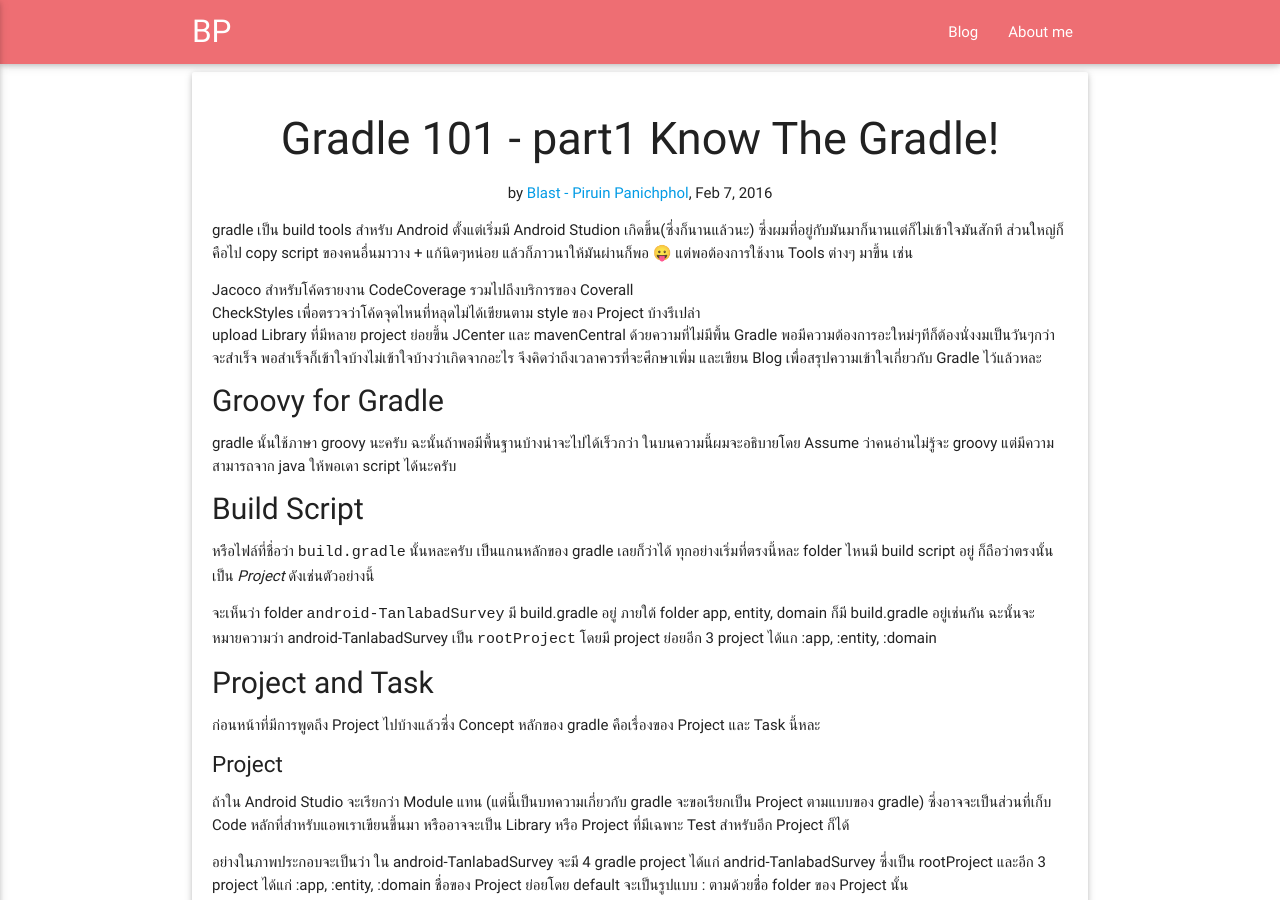
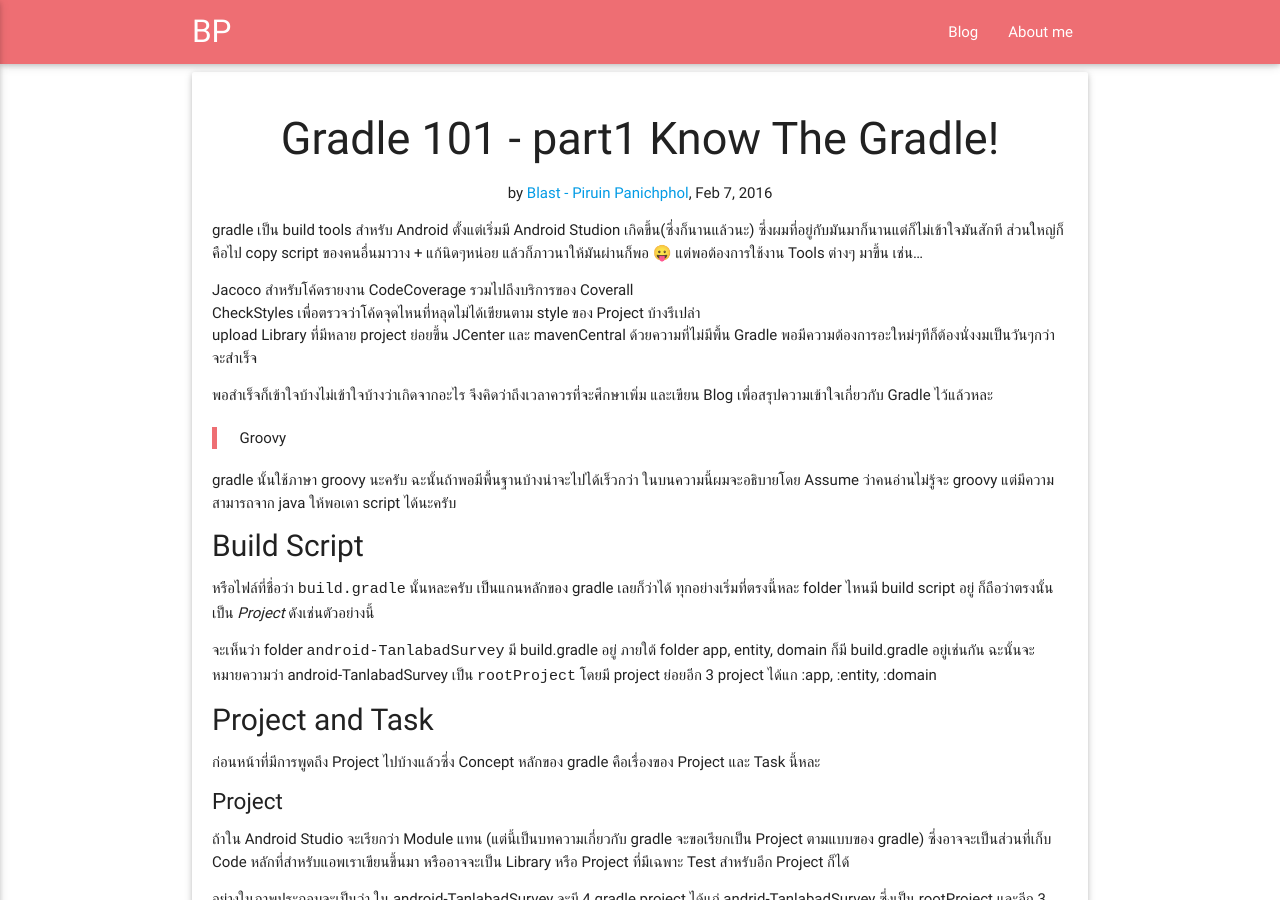
Before and after one commit to piruin/piruin.github.io, a Jekyll site: the page built from _posts/2016-02-07-gradle-part-1.md, in a window 1280 px wide and 900 px high. Built offline with Jekyll 4.4.1, drawn with Linux system fonts in a browser that asks for light colours; nearby versions of some CDN libraries.

Commit message:
correct heading usage on post file

```diff
--- a/_posts/2016-02-07-gradle-part-1.md
+++ b/_posts/2016-02-07-gradle-part-1.md
@@ -5,56 +5,54 @@
 description: Basic of gradle you should known.
 author: Blast - Piruin Panichphol
 ---
+gradle เป็น build tools สำหรับ Android ตั้งแต่เริ่มมี Android Studion เกิดขึ้น(ซึ่งก็นานแล้วนะ) ซึ่งผมที่อยู่กับมันมาก็นานแต่ก็ไม่เข้าใจมันสักที ส่วนใหญ่ก็คือไป copy script ของคนอื่นมาวาง + แก้นิดๆหน่อย แล้วก็ภาวนาให้มันผ่านก็พอ 😛 แต่พอต้องการใช้งาน Tools ต่างๆ มาขึ้น เช่น...
 
-gradle เป็น build tools สำหรับ Android ตั้งแต่เริ่มมี Android Studion เกิดขึ้น(ซึ่งก็นานแล้วนะ) ซึ่งผมที่อยู่กับมันมาก็นานแต่ก็ไม่เข้าใจมันสักที ส่วนใหญ่ก็คือไป copy script ของคนอื่นมาวาง + แก้นิดๆหน่อย แล้วก็ภาวนาให้มันผ่านก็พอ 😛 แต่พอต้องการใช้งาน Tools ต่างๆ มาขึ้น เช่น
 - Jacoco สำหรับโค้ดรายงาน CodeCoverage รวมไปถึงบริการของ Coverall
 - CheckStyles เพื่อตรวจว่าโค้ดจุดไหนที่หลุดไม่ได้เขียนตาม style ของ Project บ้างรึเปล่า
-- upload Library ที่มีหลาย project ย่อยขึ้น JCenter และ mavenCentral
-ด้วยความที่ไม่มีพื้น Gradle พอมีความต้องการอะใหม่ๆทีก็ต้องนั่งงมเป็นวันๆกว่าจะสำเร็จ พอสำเร็จก็เข้าใจบ้างไม่เข้าใจบ้างว่าเกิดจากอะไร  จึงคิดว่าถึงเวลาควรที่จะศึกษาเพิ่ม และเขียน Blog เพื่อสรุปความเข้าใจเกี่ยวกับ Gradle ไว้แล้วหละ
+- upload Library ที่มีหลาย project ย่อยขึ้น JCenter และ mavenCentral ด้วยความที่ไม่มีพื้น Gradle พอมีความต้องการอะใหม่ๆทีก็ต้องนั่งงมเป็นวันๆกว่าจะสำเร็จ
 
-## Groovy for Gradle
+พอสำเร็จก็เข้าใจบ้างไม่เข้าใจบ้างว่าเกิดจากอะไร จึงคิดว่าถึงเวลาควรที่จะศึกษาเพิ่ม และเขียน Blog เพื่อสรุปความเข้าใจเกี่ยวกับ Gradle ไว้แล้วหละ
+
+> Groovy
+
 gradle นั้นใช้ภาษา groovy นะครับ ฉะนั้นถ้าพอมีพื้นฐานบ้างน่าจะไปได้เร็วกว่า ในบนความนี้ผมจะอธิบายโดย Assume ว่าคนอ่านไม่รู้จะ groovy แต่มีความสามารถจาก java ให้พอเดา script ได้นะครับ
 
 ## Build Script
-หรือไฟล์ที่ชื่อว่า `build.gradle` นั้นหละครับ เป็นแกนหลักของ gradle เลยก็ว่าได้ ทุกอย่างเริ่มที่ตรงนี้หละ folder ไหนมี build script อยู่ ก็ถือว่าตรงนั้นเป็น *Project* ดังเช่นตัวอย่างนี้
 
+หรือไฟล์ที่ชื่อว่า `build.gradle` นั้นหละครับ เป็นแกนหลักของ gradle เลยก็ว่าได้ ทุกอย่างเริ่มที่ตรงนี้หละ folder ไหนมี build script อยู่ ก็ถือว่าตรงนั้นเป็น _Project_ ดังเช่นตัวอย่างนี้
 
 จะเห็นว่า folder `android-TanlabadSurvey` มี build.gradle อยู่ ภายใต้ folder app, entity, domain ก็มี build.gradle อยู่เช่นกัน ฉะนั้นจะหมายความว่า android-TanlabadSurvey เป็น `rootProject` โดยมี project ย่อยอีก 3 project ได้แก :app, :entity, :domain
 
+## Project and Task
 
-## Project and Task
 ก่อนหน้าที่มีการพูดถึง Project ไปบ้างแล้วซึ่ง Concept หลักของ gradle คือเรื่องของ Project และ Task นี้หละ
 
 ### Project
+
 ถ้าใน Android Studio จะเรียกว่า Module แทน (แต่นี้เป็นบทความเกี่ยวกับ gradle จะขอเรียกเป็น Project ตามแบบของ gradle) ซึ่งอาจจะเป็นส่วนที่เก็บ Code หลักที่สำหรับแอพเราเขียนขึ้นมา หรืออาจจะเป็น Library หรือ Project ที่มีเฉพาะ Test สำหรับอีก Project ก็ได้
 
-อย่างในภาพประกอบจะเป็นว่า ใน android-TanlabadSurvey จะมี 4 gradle project ได้แก่ andrid-TanlabadSurvey ซึ่งเป็น rootProject และอีก 3 project ได้แก่ :app, :entity, :domain
-ชื่อของ Project ย่อยโดย default จะเป็นรูปแบบ : ตามด้วยชื่อ folder ของ Project นั้น
+อย่างในภาพประกอบจะเป็นว่า ใน android-TanlabadSurvey จะมี 4 gradle project ได้แก่ andrid-TanlabadSurvey ซึ่งเป็น rootProject และอีก 3 project ได้แก่ :app, :entity, :domain ชื่อของ Project ย่อยโดย default จะเป็นรูปแบบ : ตามด้วยชื่อ folder ของ Project นั้น
 
 ### Task
-ในแต่ละ Project จะประกอบไปด้วยอย่างน้อย 1 task ซึ่งจะมีมากหรือน้อยก็ขึ้นอยู่กับว่า Project นั้นเรา apply plug-in อะไรเข้าไปบ้าง สำหรับ Android App ที่เราคุ้ยเคยกันดีได้แก่
-`com.android.application` และ `com.android.library` ซึ่งการเพิ่ม plug-in เหล่านี้มักพร้อมกับ task มากมายให้เราได้ใช้งาน
+
+ในแต่ละ Project จะประกอบไปด้วยอย่างน้อย 1 task ซึ่งจะมีมากหรือน้อยก็ขึ้นอยู่กับว่า Project นั้นเรา apply plug-in อะไรเข้าไปบ้าง สำหรับ Android App ที่เราคุ้ยเคยกันดีได้แก่ `com.android.application` และ `com.android.library` ซึ่งการเพิ่ม plug-in เหล่านี้มักพร้อมกับ task มากมายให้เราได้ใช้งาน
 
 จากภาพจะเห็นว่าภายใต้ :app จะมี task ต่างๆมากมาย (ดูที่เป็นเฟืองสีฟ้า) ซึ่ง Android Studio จะแบ่ง Task ให้เราตามประเภทของ task อย่างสวยงาม ส่วนใน :domain และ :entity ซึ่งเป็น Java Project ก็จะมี Task ที่ต่างออกไปตาม plug-in ที่ project นั้นเรียกใช้
 
 นอกจาก Task ที่ได้จาก plug-in เรายังสามารถเพิ่ม Task เอง หรือเพิ่มเติมการทำงานของ Task ที่มีอยู่แล้วได้ด้วยนะ หวังว่าผมจะไม่ขี้เกียจเขียนใน part ต่อๆไป
 
 ## Run The Task
-เราสามารถเรียกใช้ทุก task ได้ด้วยการ double click ที่ชื่อ task ใน android studio ได้ง่ายๆ หรือจะเรียกใช้งานผ่าน Terminal ซึ่งจะใช้งานได้หลากหลายท่ากว่า แนะนำให้ใช้ Terminal ใน Android Studio นี้หละครับสะดวกดี
-อยู่ด้านล่างซ้าย เห็นกันรึเปล่า?
 
-พอกดขึ้นมาก็พิมพ์คำสั่งประมาณนี้
-`./gradlew build`
-ซึ่งหมายความเรียกใช้งาน task ที่ชื่อว่า `build`
-ในที่นี้เนื่องจากสั่ง build โดยที่เราอยู่ที่ rootProject  gradle จะเข้าไปค้นหาใน project ลูกทุก Project ว่ามี task  `build` หรือไม่ ถ้ามีก็สั่งให้ task นั้นเริ่มทำงานเลย
+เราสามารถเรียกใช้ทุก task ได้ด้วยการ double click ที่ชื่อ task ใน android studio ได้ง่ายๆ หรือจะเรียกใช้งานผ่าน Terminal ซึ่งจะใช้งานได้หลากหลายท่ากว่า แนะนำให้ใช้ Terminal ใน Android Studio นี้หละครับสะดวกดี อยู่ด้านล่างซ้าย เห็นกันรึเปล่า?
 
-หรือเราอาจจะสั่งให้รัน task build เฉพาะที่ project :app ก้ได้นะครับ ด้วยคำสั่ง
-`./gradlew :app:build`
+พอกดขึ้นมาก็พิมพ์คำสั่งประมาณนี้ `./gradlew build` ซึ่งหมายความเรียกใช้งาน task ที่ชื่อว่า `build` ในที่นี้เนื่องจากสั่ง build โดยที่เราอยู่ที่ rootProject gradle จะเข้าไปค้นหาใน project ลูกทุก Project ว่ามี task `build` หรือไม่ ถ้ามีก็สั่งให้ task นั้นเริ่มทำงานเลย
+
+หรือเราอาจจะสั่งให้รัน task build เฉพาะที่ project :app ก้ได้นะครับ ด้วยคำสั่ง `./gradlew :app:build`
 
 ซึ่งหลังจากที่สั่งรัน Task ไปเราเห็น log ใน Terminal เขียนในรูปแบบเดียวกับที่เราสั่งให้รันเฉพาะ task ในแต่ละ Project ดังภาพ
 
-จากภาพเป็น log ใน terminal จากช่วงท้ายของการรันคำสั่ง `./gradlew  build`
+จากภาพเป็น log ใน terminal จากช่วงท้ายของการรันคำสั่ง `./gradlew build`
 
-อยากให้ลองสังเกตุบรรทัดทีเขียนว่า `:app:check` ก่อน `:app:build`  ซึ่งหมายความมีการ run task `check` ของ Project :app ก่อน `build` ที่เป็นเช่นนี้ก็เพราะว่า task `build` ของ :app นั้น dependOn หรือต้องทำหลังจากรัน task `check` เสร็จแล้วเท่านั้น ส่วนบรรทัดอื่นๆก็สื่อความหมายในลักษณะเดียวกัน
+อยากให้ลองสังเกตุบรรทัดทีเขียนว่า `:app:check` ก่อน `:app:build` ซึ่งหมายความมีการ run task `check` ของ Project :app ก่อน `build` ที่เป็นเช่นนี้ก็เพราะว่า task `build` ของ :app นั้น dependOn หรือต้องทำหลังจากรัน task `check` เสร็จแล้วเท่านั้น ส่วนบรรทัดอื่นๆก็สื่อความหมายในลักษณะเดียวกัน
 
 part นี้พอแค่นี้ก่อนเริ่มขี้เกียจแล้ว ครั้งหน้าเราจะมาทำความรู้จัก Wrapper และ Daemon กัน
--- a/_posts/2016-09-14-atom-package-for-jekyll.markdown
+++ b/_posts/2016-09-14-atom-package-for-jekyll.markdown
@@ -6,7 +6,7 @@
 
 ลงตามนี้แล้วลองใช้เลยครับ
 
-# Package
+## Package
 
 - Jekyll
 - Beautify
@@ -14,6 +14,6 @@
 - Pigments
 - Sublime style column selection
 
-# Another Tool
+## Another Tool
 
 - Lorem Ipsum
```
Also changed, not shown: _posts/2015-09-14-old-post.markdown (+17 -8 lines).
